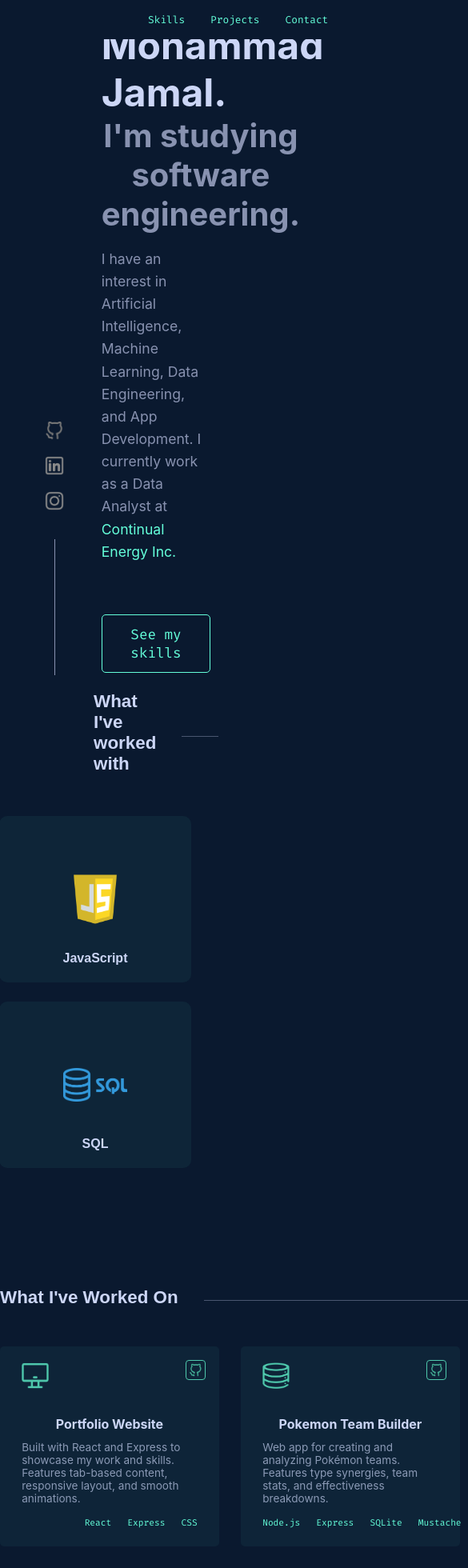
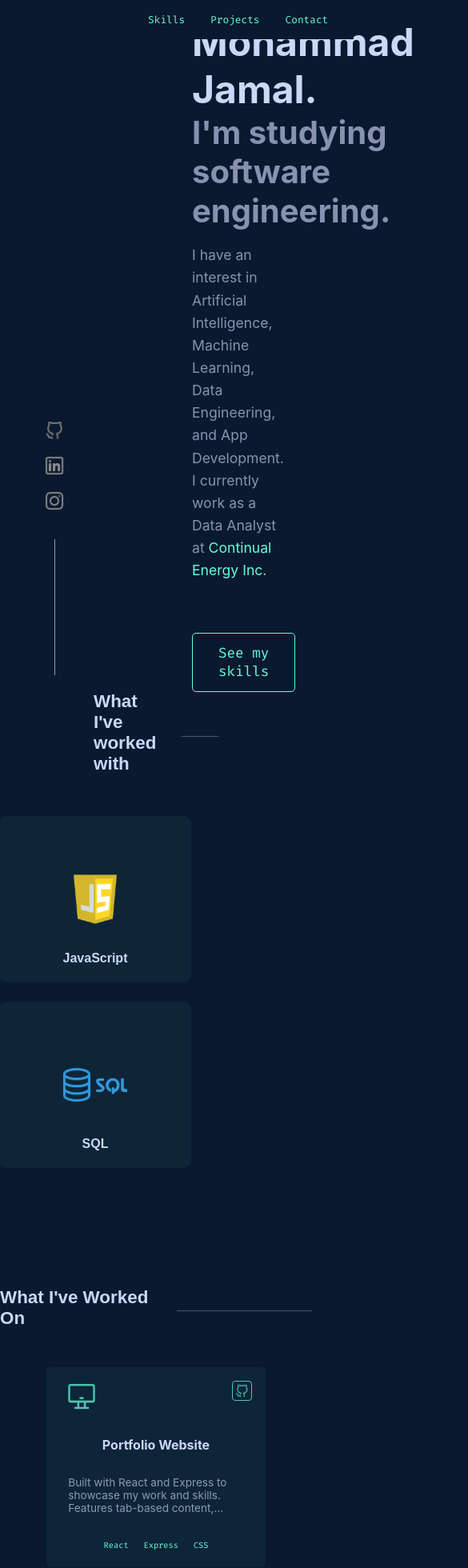
Before and after one commit to Tashyjj/portfolio, a React (Create React App) app: page / in a window 390 px wide. Shown: the top 1960 px of the page at 80% size, 585 px wide, since content can reach past the window. Built offline with nearby package versions, Linux system fonts and the light colour scheme.

Commit message:
responsive design

```diff
--- a/src/Projects.css
+++ b/src/Projects.css
@@ -43,6 +43,9 @@
 .project-list {
   display: grid;
   grid-template-columns: repeat(3, 1fr);
+  width: 100%;
+  /* max-width: 1000px;
+  grid-template-columns: repeat(auto-fit, minmax(250px, 1fr)); */
   gap: 1.7rem;
 }
 
@@ -133,6 +136,7 @@
   font-size: 0.85rem;
   flex-grow: 1;
   overflow:hidden;
+
   color: #ccd6f6a9;
 }
 
@@ -142,4 +146,54 @@
   font-size: 0.7rem;
   color: #64ffda;
   margin-top: 0rem;
+  word-break: normal;       /* allow breaks within words */
+  overflow-wrap: break-word;       /* ensures it breaks even long words */
+  white-space: normal;
 }
+
+
+
+@media (max-width: 1024px) {
+  .project-list {
+    grid-template-columns: repeat(2, 1fr); /* medium screens: 2 cards */
+  }
+}
+
+@media (max-width: 600px) {
+  .project-list {
+    grid-template-columns: 1fr; /* small screens: 1 card */
+    justify-items: center;
+  }
+  .tech-used {
+    text-align: center;
+    font-size: 0.65rem;
+  }
+}
+
+
+@media (max-height: 850px) {
+  .card-desc {
+    display: -webkit-box;
+    -webkit-line-clamp: 3;
+    -webkit-box-orient: vertical;
+    overflow: hidden;
+    text-overflow: ellipsis;
+    margin-top: 2rem;
+  }
+}
+
+@media (max-height: 750px) {
+  .card-desc {
+    display: -webkit-box;
+    -webkit-line-clamp: 2;
+    -webkit-box-orient: vertical;
+    overflow: hidden;
+    text-overflow: ellipsis;
+
+    margin-top: 2rem;
+  }
+
+  .tech-used {
+    margin-top: -0.5rem;
+  }
+}
--- a/src/styles.css
+++ b/src/styles.css
@@ -86,11 +86,13 @@ text-align: left;
     align-items: flex-start;
     justify-content: center;
     height: 80vh;
-    width: 35%;
-    padding: 2rem;
+    max-width: 900px;
+    padding: 2rem 2rem 2rem 15rem;
     color: #c3cff8;
-    margin: 0 auto;
+    margin-left: auto;
+    margin-right: auto;
     padding-top: 5rem;
+    text-align: left;
 }
 
 .intro-text {
```
